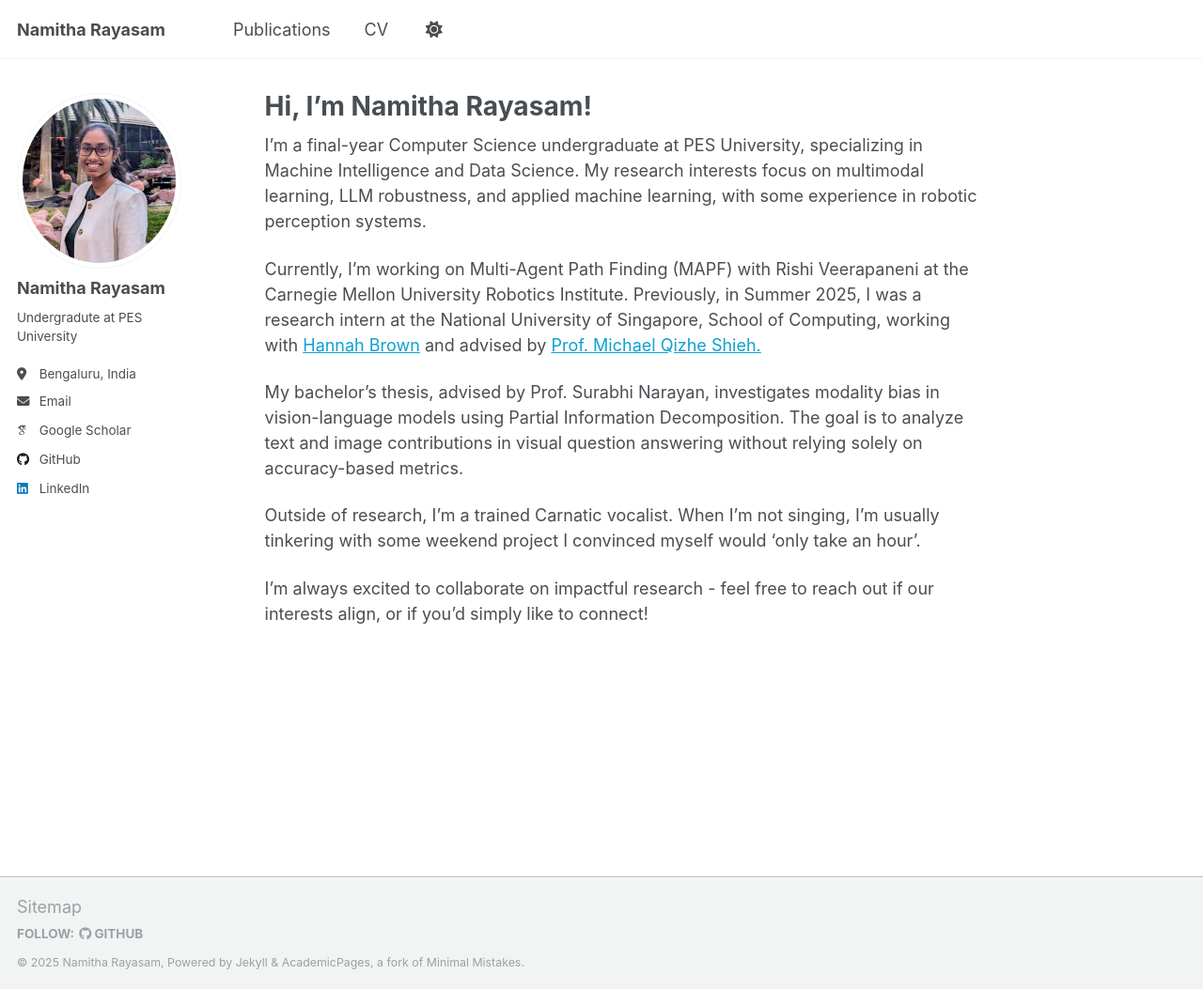
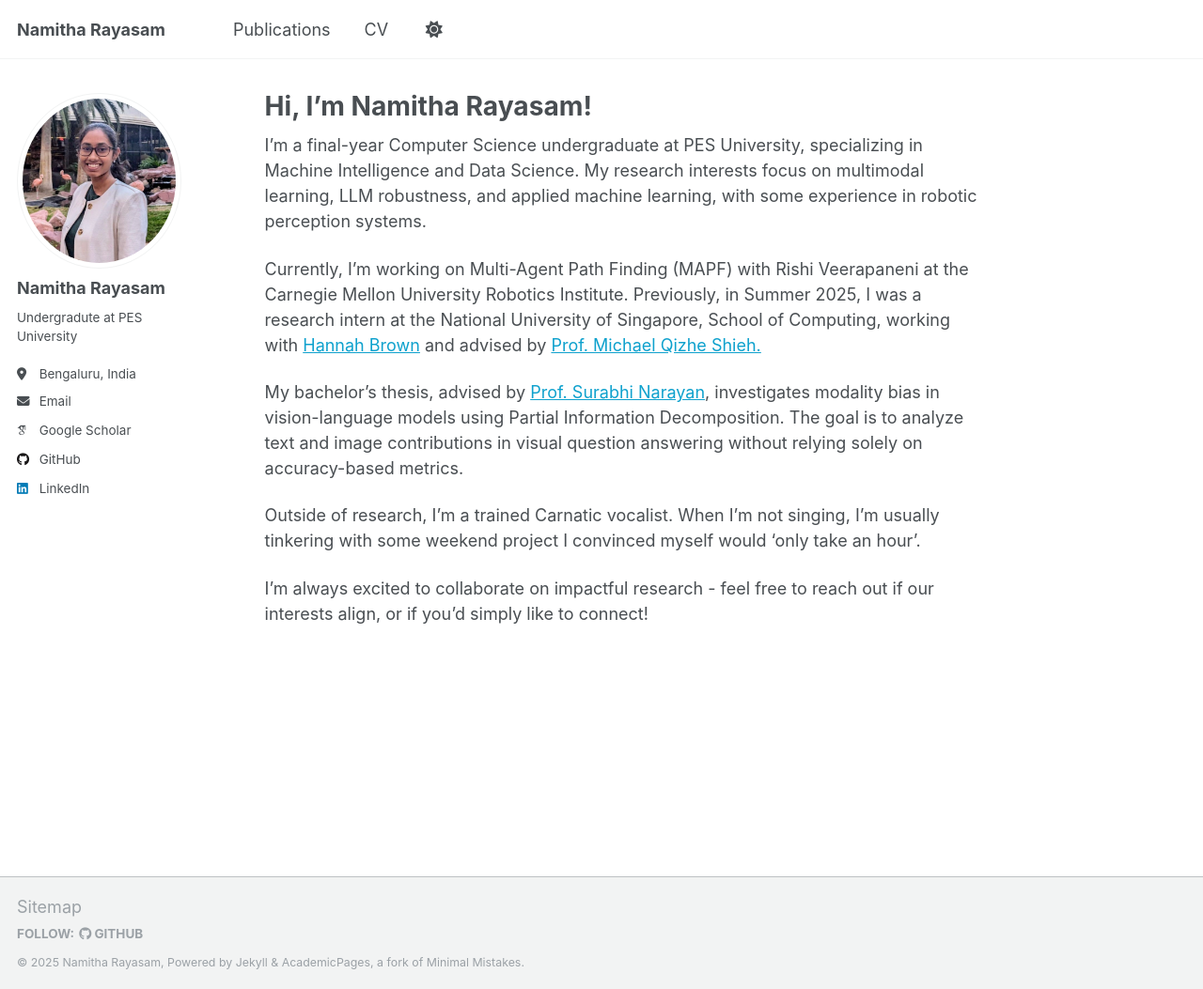
Before and after one commit to namitharayasam/namitharayasam.github.io, a Jekyll site: the page built from _pages/about.md, in a window 1280 px wide and 1053 px high. Shown: the whole window at 94% size. Built offline with Jekyll 4.4.1, drawn with Linux system fonts in a browser that asks for light colours; some web fonts are replaced; part of the change alters nothing that is shown.

```diff
--- a/_pages/about.md
+++ b/_pages/about.md
@@ -11,7 +11,7 @@ I’m a final-year Computer Science undergraduate at PES University, specializin
 
 Currently, I’m working on Multi-Agent Path Finding (MAPF) with Rishi Veerapaneni at the Carnegie Mellon University Robotics Institute. Previously, in Summer 2025, I was a research intern at the National University of Singapore, School of Computing, working with [Hannah Brown](https://hannah-aught.github.io/) and advised by [Prof. Michael Qizhe Shieh.](https://www.comp.nus.edu.sg/cs/people/mshieh/)
 
-My bachelor’s thesis, advised by Prof. Surabhi Narayan, investigates modality bias in vision-language models using Partial Information Decomposition. The goal is to analyze text and image contributions in visual question answering without relying solely on accuracy-based metrics.
+My bachelor’s thesis, advised by [Prof. Surabhi Narayan](https://staff.pes.edu/nm1306/), investigates modality bias in vision-language models using Partial Information Decomposition. The goal is to analyze text and image contributions in visual question answering without relying solely on accuracy-based metrics.
 
 Outside of research, I’m a trained Carnatic vocalist. When I’m not singing, I’m usually tinkering with some weekend project I convinced myself would ‘only take an hour'.
 
```
